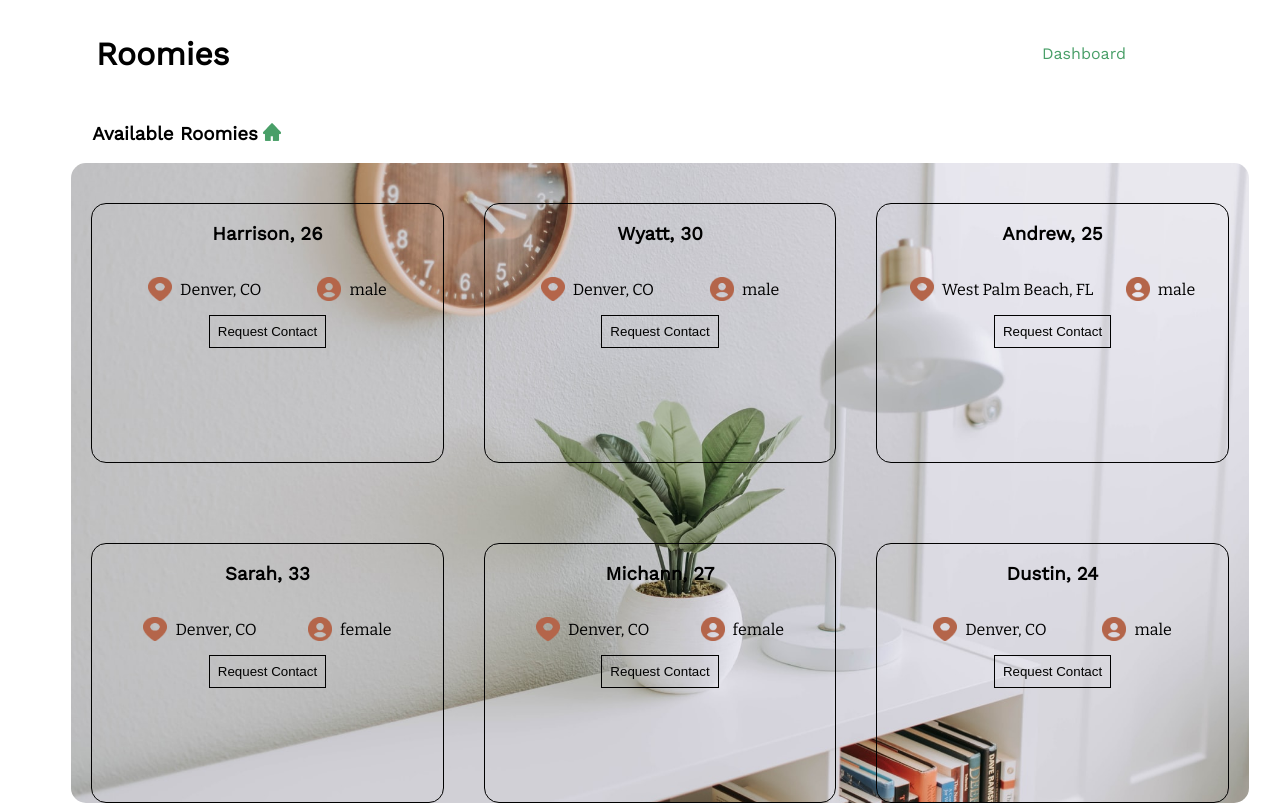
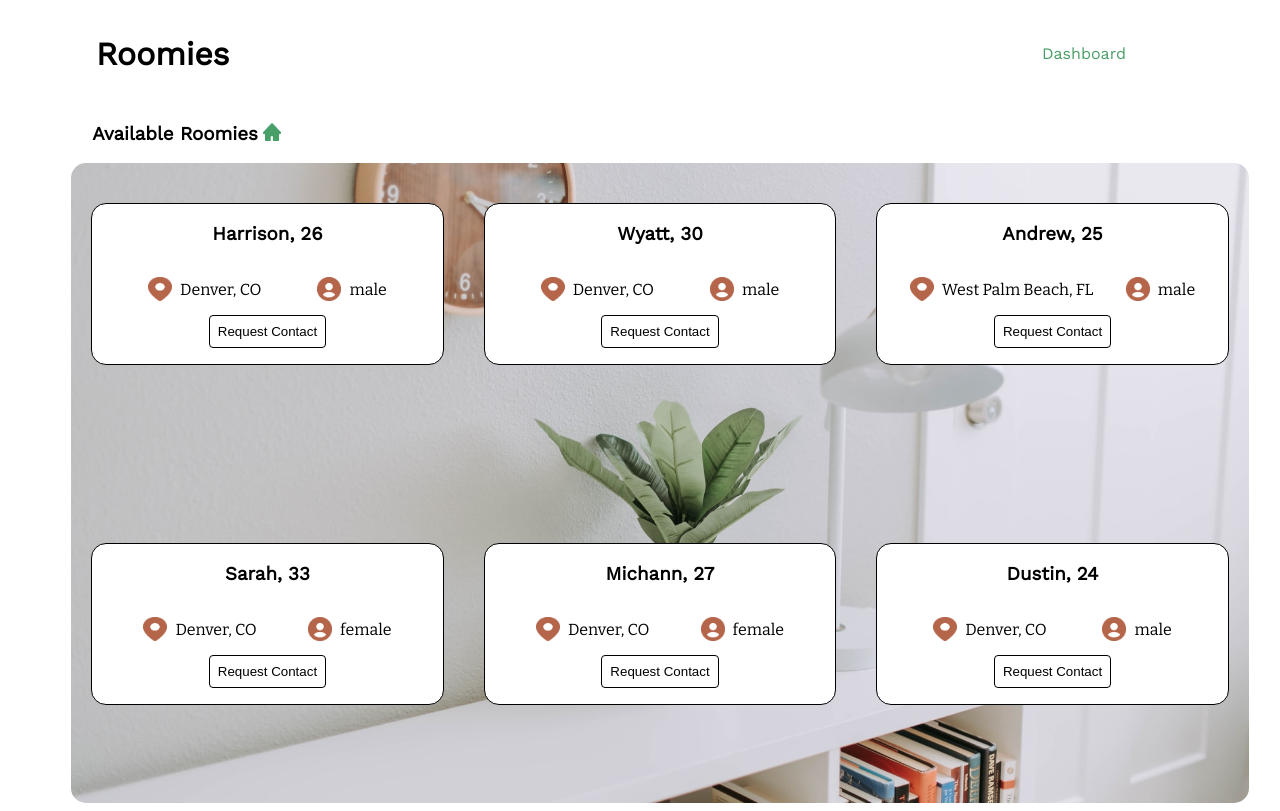
Before and after one commit to Turing-Roomies/roomies-fe, a React (Create React App) app: page /dashboard in a window 1280 px wide. Built offline with nearby package versions, Linux system fonts and the light colour scheme.

Commit message:
Update border radius

```diff
--- a/src/components/Card/Card.scss
+++ b/src/components/Card/Card.scss
@@ -3,9 +3,10 @@
 .card {
   font-family: $accentFont;
   margin-top: 40px;
-  background-color: transparent;
+  background-color: $primaryWhite;
   border: 1.5px solid black;
   border-radius: 15px;
+  height: 10em;
 }
 
 .card-name {
@@ -29,6 +30,7 @@
   background-color: transparent;
   padding: 8px;
   border: solid black 1.5px;
+  border-radius: 4px;
   color: black;
   margin-bottom: 12px;
 
--- a/src/components/Login/Login.scss
+++ b/src/components/Login/Login.scss
@@ -3,6 +3,7 @@
 .submit-button {
   background-color: transparent;
   border: solid black 1px;
+  border-radius: 4px;
   font-family: $primaryFont;
   height: 1.73em;
 }
@@ -33,6 +34,7 @@ input {
   font-family: $primaryFont;
   height: 1.5em;
   border: solid black 1px;
+  border-radius: 4px;
   margin-left: 0.5em;
   margin-right: 0.5em;
 }
```
